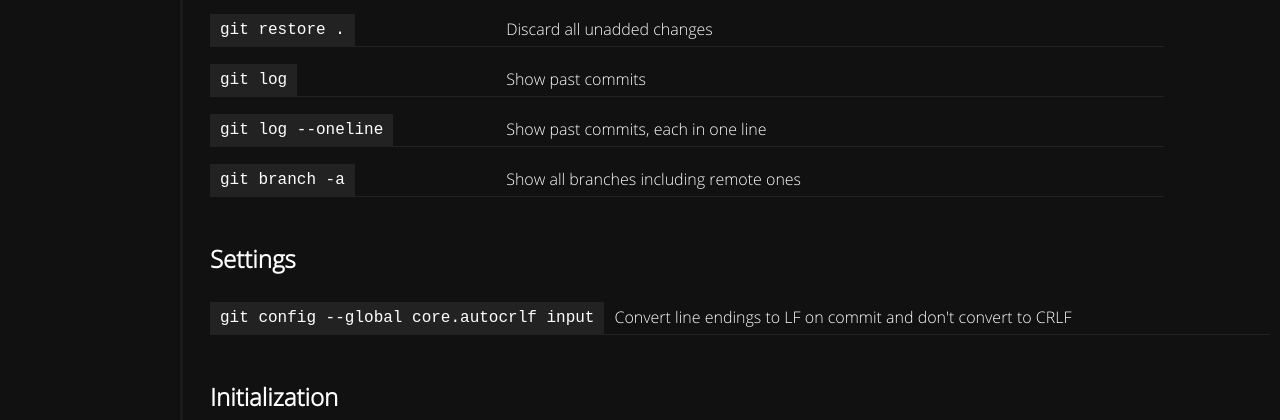
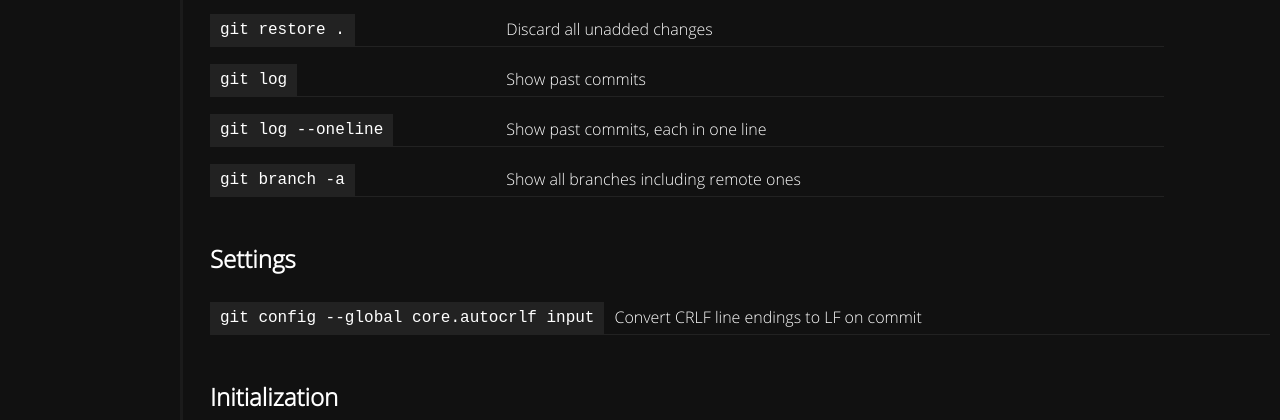
Before and after one commit to timsch3/CommandsCheatSheet, a plain HTML site: page index.html in a window 1280 px wide. Shown: the part 319-739 px from the top of the page. Drawn offline with Linux system fonts and the light colour scheme; a web font is replaced by a local one.

```diff
--- a/index.html
+++ b/index.html
@@ -132,7 +132,7 @@
                     <code>git config --global core.autocrlf input</code>
                 </td>
                 <td>
-                    Convert line endings to LF on commit and don't convert to CRLF
+                    Convert CRLF line endings to LF on commit
                 </td>
             </tr>
         </table>
```
